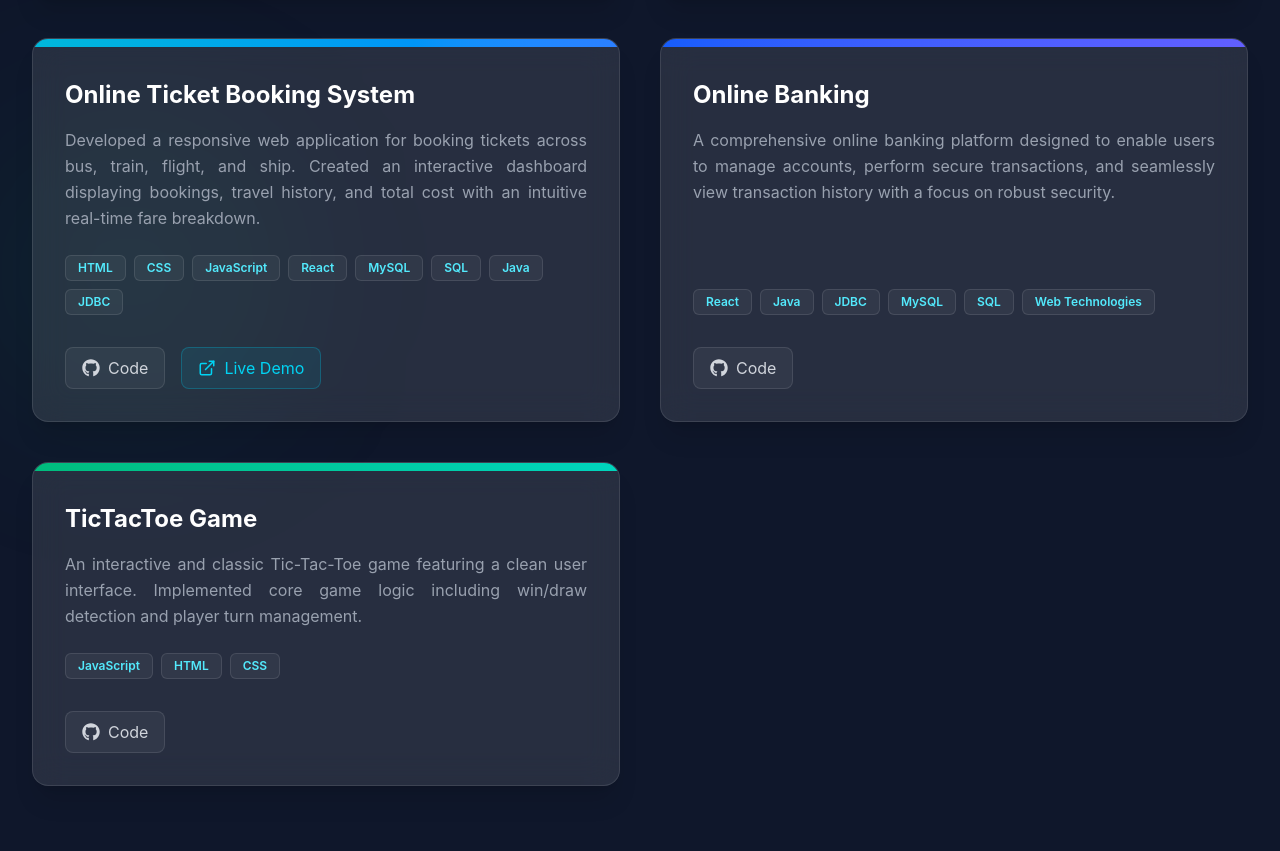
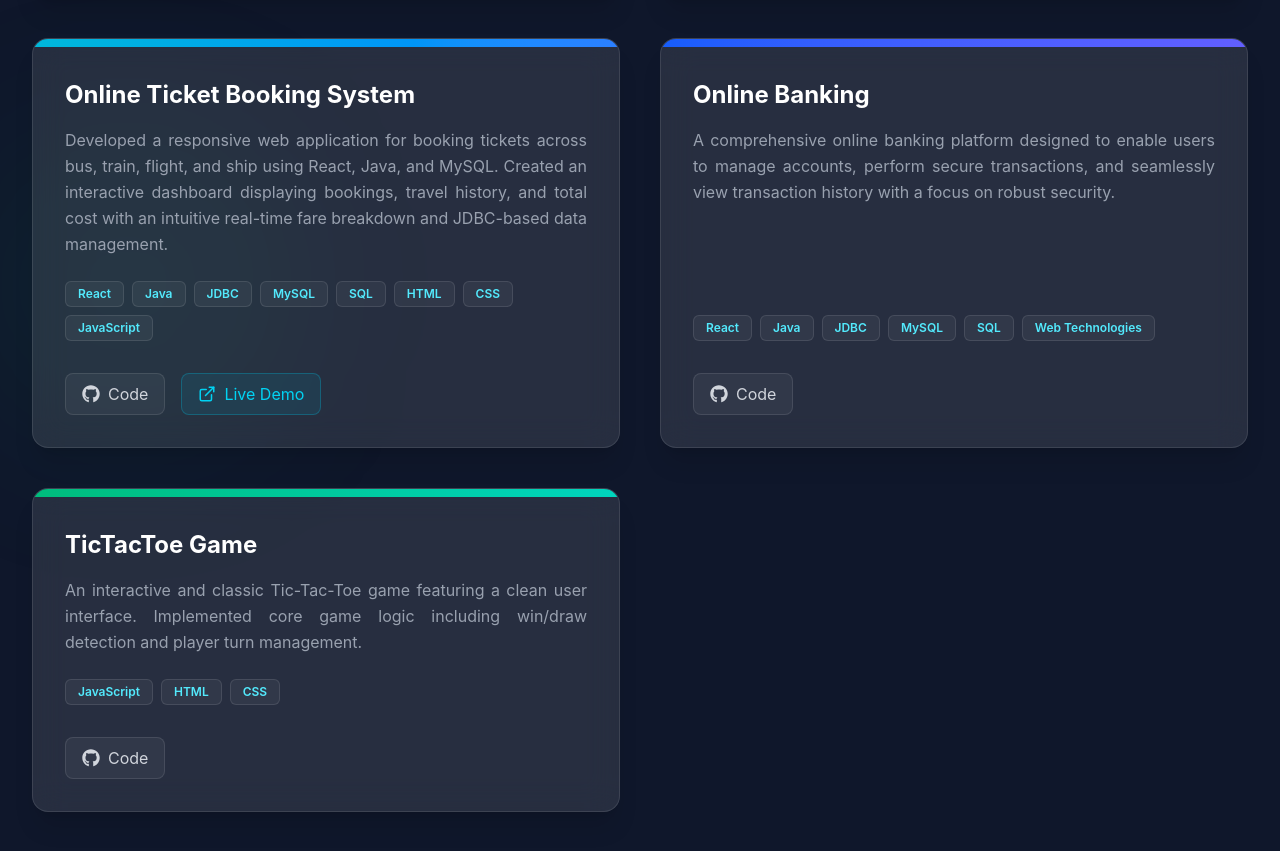
Before and after one commit to sridhar56556/My_Portfolio, a React (Vite) app: page / in a window 1280 px wide. Shown: the part 3048-3899 px from the top of the page. Built offline with nearby package versions, Linux system fonts and the light colour scheme.

Commit message:
Add React, Java, JDBC, and MySQL to Online Ticket Booking System

```diff
--- a/src/components/Projects.jsx
+++ b/src/components/Projects.jsx
@@ -23,8 +23,8 @@ const Projects = () => {
     },
     {
       title: "Online Ticket Booking System",
-      description: "Developed a responsive web application for booking tickets across bus, train, flight, and ship. Created an interactive dashboard displaying bookings, travel history, and total cost with an intuitive real-time fare breakdown.",
-      technologies: ["HTML", "CSS", "JavaScript", "React", "MySQL", "SQL", "Java", "JDBC"],
+      description: "Developed a responsive web application for booking tickets across bus, train, flight, and ship using React, Java, and MySQL. Created an interactive dashboard displaying bookings, travel history, and total cost with an intuitive real-time fare breakdown and JDBC-based data management.",
+      technologies: ["React", "Java", "JDBC", "MySQL", "SQL", "HTML", "CSS", "JavaScript"],
       github: "https://github.com/sridhar56556/ticket-booking-system",
       live: "https://sridhar56556.github.io/ticket-booking-system/",
       color: "from-cyan-500 to-blue-500"
```
